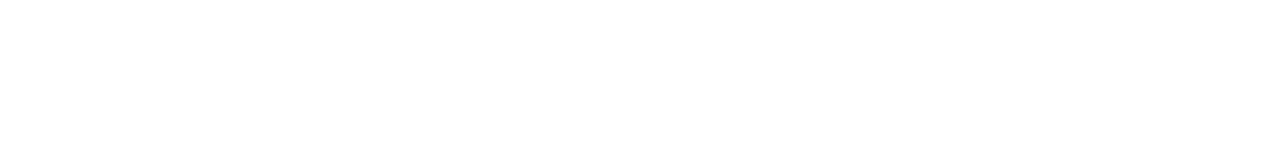
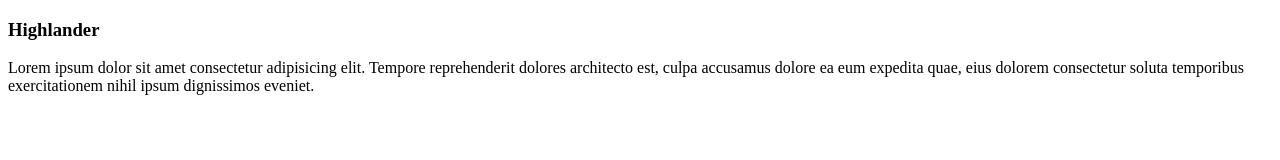
Before and after one commit to dariuscrisan37/learningJs, a plain HTML site: page index.html in a window 1280 px wide. Drawn offline with Linux system fonts and the light colour scheme.

Commit message:
text change

```diff
--- a/index.html
+++ b/index.html
@@ -7,6 +7,9 @@
 	<title>Document</title>
 </head>
 <body>
-
+	<div>
+		<h3>Highlander</h3>
+		<p class="lorem">Lorem ipsum dolor sit amet consectetur adipisicing elit. Tempore reprehenderit dolores architecto est, culpa accusamus dolore ea eum expedita quae, eius dolorem consectetur soluta temporibus exercitationem nihil ipsum dignissimos eveniet.</p>
+	</div>
 </body>
 </html>
```
Also changed, not shown: index.js (line endings or trailing spaces).
